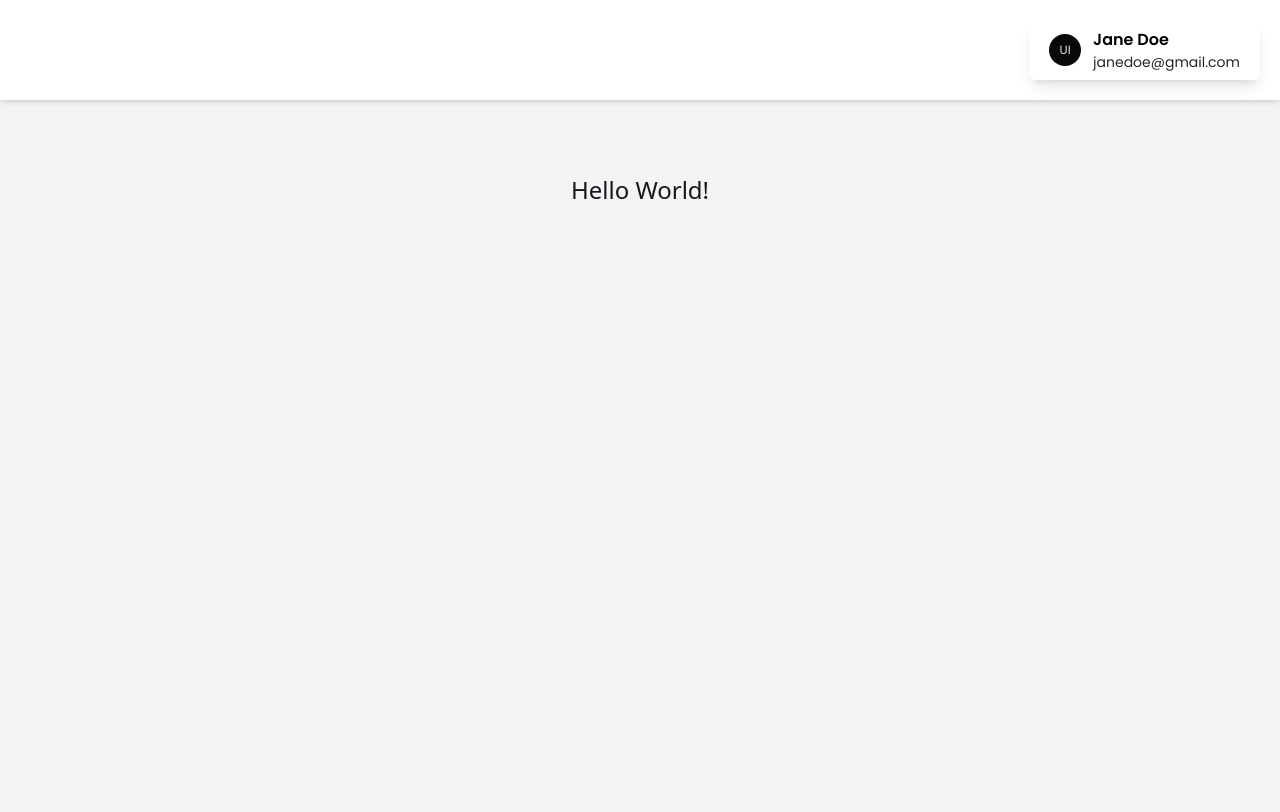
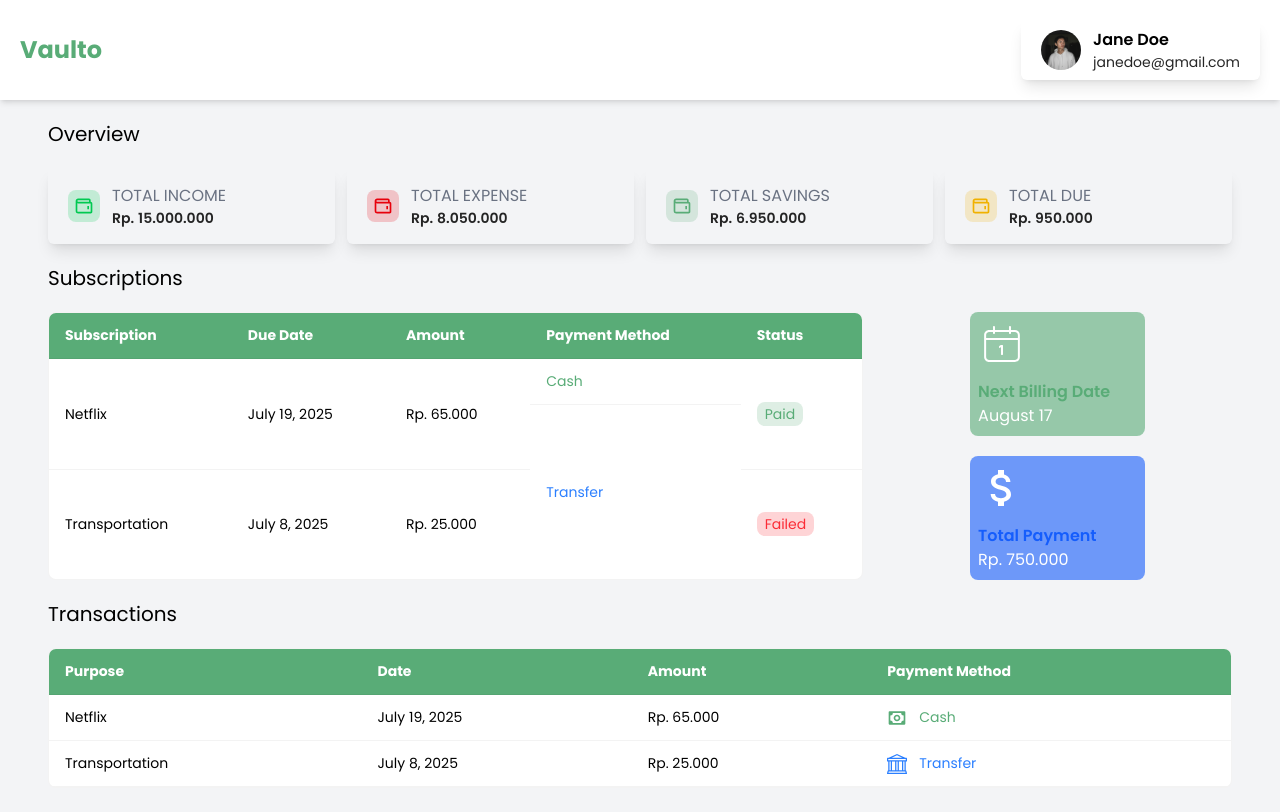
Before and after one commit to mrakasondara/finance-app, a Next.js app: page / in a window 1280 px wide. Shown: the top 812 px of the page. Built offline with nearby package versions, Linux system fonts and the light colour scheme.

Commit message:
add dashboard sections

```diff
--- a/package.json
+++ b/package.json
@@ -10,7 +10,8 @@
   "dependencies": {
     "next": "15.5.3",
     "react": "19.1.0",
-    "react-dom": "19.1.0"
+    "react-dom": "19.1.0",
+    "react-icons": "^5.5.0"
   },
   "devDependencies": {
     "@tailwindcss/postcss": "^4",
--- a/src/app/page.jsx
+++ b/src/app/page.jsx
@@ -1,7 +1,13 @@
+import Subscriptions from "@/components/subscriptions/Subscriptions";
+import Overview from "@/components/overview/Overview";
+import Transactions from "@/components/transactions/Transactions";
+
 export default function Home() {
   return (
-    <div className="font-sans grid grid-rows-[20px_1fr_20px] items-center justify-items-center min-h-screen p-8 pb-20 gap-16 sm:p-20">
-      <h1 className="text-2xl">Hello World!</h1>
+    <div className="py-5 px-[3rem] flex flex-col gap-5">
+      <Overview />
+      <Subscriptions />
+      <Transactions />
     </div>
   );
 }
--- a/src/components/Header.jsx
+++ b/src/components/Header.jsx
@@ -10,21 +10,23 @@ export default function Header() {
     <header
       className={`${
         isAuth ? "hidden" : "flex"
-      } justify-end items-center bg-white gap-3 p-5 shadow-md`}
+      } justify-between items-center bg-white gap-3 p-5 shadow-md`}
     >
+      <h1 className="text-2xl font-bold text-main">Vaulto</h1>
+
       <div
         tabIndex={0}
         role="button"
         className="flex dropdown dropdown-bottom dropdown-end gap-3 py-2 px-5 items-center shadow-lg rounded-md"
       >
         <div className="avatar avatar-placeholder">
-          <div className="bg-neutral text-neutral-content w-8 rounded-full">
-            <span className="text-xs">UI</span>
+          <div className="bg-neutral text-neutral-content w-10 rounded-full">
+            <img src="profile.png" alt="" />
           </div>
         </div>
 
         <div className="grid text-black">
-          <h4 className="font-semibold hover:text-main">Jane Doe</h4>
+          <h4 className="font-semibold">Jane Doe</h4>
           <p className="text-sm opacity-85">janedoe@gmail.com</p>
         </div>
 
@@ -33,10 +35,10 @@ export default function Header() {
           className="dropdown-content menu bg-white text-black rounded-box z-1 w-52 right-15 p-2 shadow-sm"
         >
           <li>
-            <a className="text-main">Item 1</a>
+            <a className="text-main">Profile</a>
           </li>
           <li>
-            <a>Item 2</a>
+            <a className="text-main">Logout</a>
           </li>
         </ul>
       </div>
--- /dev/null
+++ b/src/components/overview/Overview.jsx
@@ -0,0 +1,42 @@
+import OverviewCard from "./OverviewCard";
+const Overview = () => {
+  const itemOverview = [
+    {
+      title: "Total Income",
+      value: "15.000.000",
+      textColor: "text-green-500",
+      bgColor: "bg-green-500/20",
+    },
+    {
+      title: "Total Expense",
+      value: "8.050.000",
+      textColor: "text-red-600",
+      bgColor: "bg-red-600/20",
+    },
+    {
+      title: "Total Savings",
+      value: "6.950.000",
+      textColor: "text-main",
+      bgColor: "bg-main/20",
+    },
+    {
+      title: "Total Due",
+      value: "950.000",
+      textColor: "text-yellow-500",
+      bgColor: "bg-yellow-500/20",
+    },
+  ];
+
+  return (
+    <>
+      <h1 className="text-xl text-black">Overview</h1>
+      <div className="grid grid-cols-2 md:grid-cols-3 lg:grid-cols-4 gap-3">
+        {itemOverview.map((item, index) => (
+          <OverviewCard {...item} key={index++} />
+        ))}
+      </div>
+    </>
+  );
+};
+
+export default Overview;
--- /dev/null
+++ b/src/components/overview/OverviewCard.jsx
@@ -0,0 +1,25 @@
+import { BiWallet } from "react-icons/bi";
+
+const Card = ({ title, value, textColor, bgColor }) => {
+  return (
+    <div className="flex gap-3 py-4 px-5 items-center shadow-lg hover:shadow-md rounded-md hover:shadow-main transition">
+      <div className="avatar avatar-placeholder">
+        <div className={`${bgColor} text-neutral-content w-8 rounded-lg`}>
+          <span className={`${textColor} text-xl`}>
+            <BiWallet />
+          </span>
+        </div>
+      </div>
+
+      <div className="grid text-black">
+        <h4 className="text-gray-500 uppercase">{title}</h4>
+        <p className="text-sm font-semibold opacity-85">
+          <span className="mr-1">Rp.</span>
+          {value}
+        </p>
+      </div>
+    </div>
+  );
+};
+
+export default Card;
--- /dev/null
+++ b/src/components/subscriptions/Subscriptions.jsx
@@ -0,0 +1,36 @@
+import { CiCalendarDate } from "react-icons/ci";
+import { MdAttachMoney } from "react-icons/md";
+import SubscriptionsTable from "./SubscriptionsTable";
+
+const Subscriptions = () => {
+  return (
+    <>
+      <h1 className="text-xl text-black">Subscriptions</h1>
+      <div className="flex flex-col md:flex-row text-black gap-5">
+        <div className="order-2 md:order-1 flex w-full md:w-[60%] lg:w-[70%] overflow-x-auto rounded-box border border-base-content/5 bg-white ">
+          <SubscriptionsTable />
+        </div>
+
+        <div className="md:order-2 order-1 grid w-full md:w-[40%] lg:w-[30%] grid-template-columns-1 md:grid-template-columns-2 gap-5">
+          <div className="flex flex-col p-2 w-1/2 mx-auto bg-main/60 text-white rounded-lg">
+            <CiCalendarDate className="text-[3rem]" />
+            <div className="flex flex-col mt-3">
+              <h4 className="font-semibold text-main">Next Billing Date</h4>
+              <p>August 17</p>
+            </div>
+          </div>
+
+          <div className="flex flex-col p-2 w-1/2 mx-auto bg-blue-600/60 text-white rounded-lg">
+            <MdAttachMoney className="text-[3rem]" />
+            <div className="flex flex-col mt-3">
+              <h4 className="font-semibold text-blue-600">Total Payment</h4>
+              <p>Rp. 750.000</p>
+            </div>
+          </div>
+        </div>
+      </div>
+    </>
+  );
+};
+
+export default Subscriptions;
--- /dev/null
+++ b/src/components/subscriptions/SubscriptionsTable.jsx
@@ -0,0 +1,41 @@
+const SubscriptionsTable = () => {
+  return (
+    <table className="table table-sm md:table-md">
+      <thead className="bg-main text-white">
+        <tr>
+          <th>Subscription</th>
+          <th>Due Date</th>
+          <th>Amount</th>
+          <th>Payment Method</th>
+          <th>Status</th>
+        </tr>
+      </thead>
+      <tbody>
+        <tr>
+          <td>Netflix</td>
+          <td>July 19, 2025</td>
+          <td>Rp. 65.000</td>
+          <td className="flex items-center gap-3 text-main">Cash</td>
+          <td>
+            <span className="bg-main/20 rounded-lg text-main px-2 py-0.5">
+              Paid
+            </span>
+          </td>
+        </tr>
+        <tr>
+          <td>Transportation</td>
+          <td>July 8, 2025</td>
+          <td>Rp. 25.000</td>
+          <td className="flex items-center gap-3 text-blue-500">Transfer</td>
+          <td>
+            <span className="bg-red-500/20 rounded-lg text-red-500 px-2 py-0.5">
+              Failed
+            </span>
+          </td>
+        </tr>
+      </tbody>
+    </table>
+  );
+};
+
+export default SubscriptionsTable;
--- /dev/null
+++ b/src/components/transactions/Transactions.jsx
@@ -0,0 +1,16 @@
+import TransactionsTable from "./TransactionsTable";
+
+const Transactions = () => {
+  return (
+    <>
+      <h1 className="text-xl text-black">Transactions</h1>
+      <div className="flex">
+        <div className="w-full overflow-x-auto rounded-box border border-base-content/5 bg-white text-black">
+          <TransactionsTable />
+        </div>
+      </div>
+    </>
+  );
+};
+
+export default Transactions;
--- /dev/null
+++ b/src/components/transactions/TransactionsTable.jsx
@@ -0,0 +1,40 @@
+import { BiMoney } from "react-icons/bi";
+import { BsBank } from "react-icons/bs";
+
+const TransactionsTable = () => {
+  return (
+    <table className="table table-sm md:table-md">
+      <thead className="bg-main text-white">
+        <tr>
+          <th>Purpose</th>
+          <th>Date</th>
+          <th>Amount</th>
+          <th>Payment Method</th>
+        </tr>
+      </thead>
+      <tbody>
+        <tr>
+          <td>Netflix</td>
+          <td>July 19, 2025</td>
+          <td>Rp. 65.000</td>
+          <td className="flex items-center gap-3 text-main">
+            <BiMoney className="text-xl" />
+            Cash
+          </td>
+        </tr>
+        <tr>
+          <td>Transportation</td>
+          <td>July 8, 2025</td>
+          <td>Rp. 25.000</td>
+          <td className="flex items-center gap-3 text-blue-500">
+            <BsBank className="text-xl" />
+            Transfer
+          </td>
+        </tr>
+        <tr></tr>
+      </tbody>
+    </table>
+  );
+};
+
+export default TransactionsTable;
```
Also changed, not shown: public/profile.png (added), 1 other file (tests, documents, lock files or other folders).
